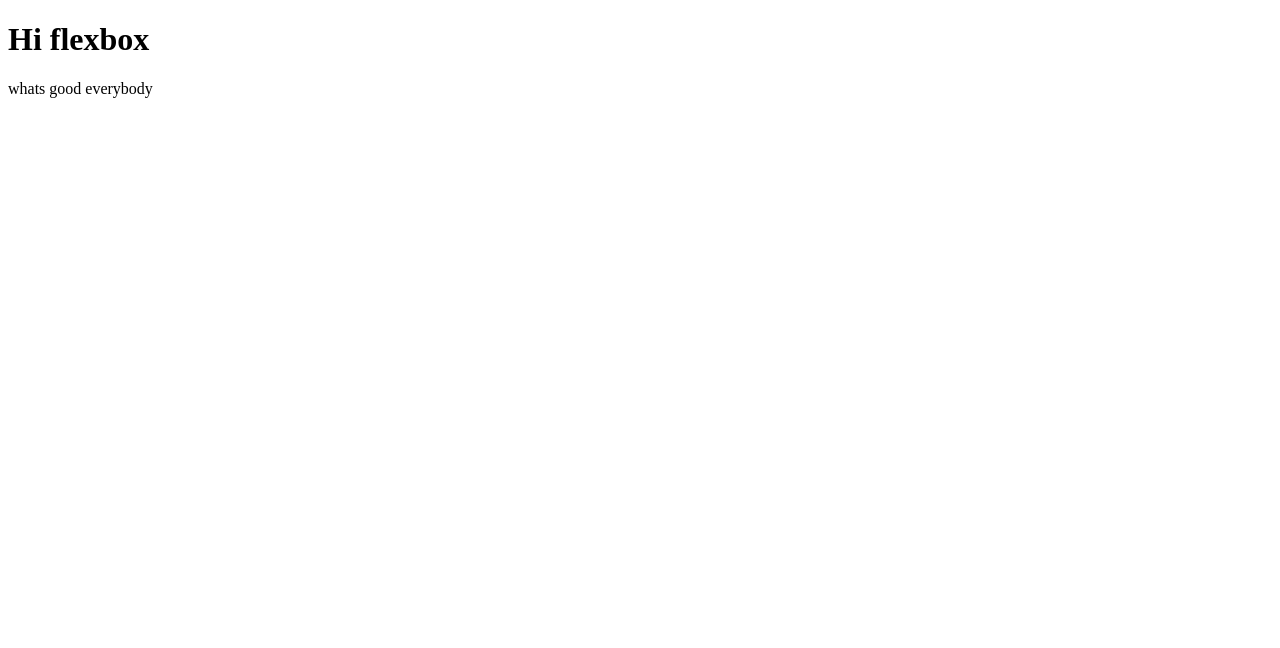
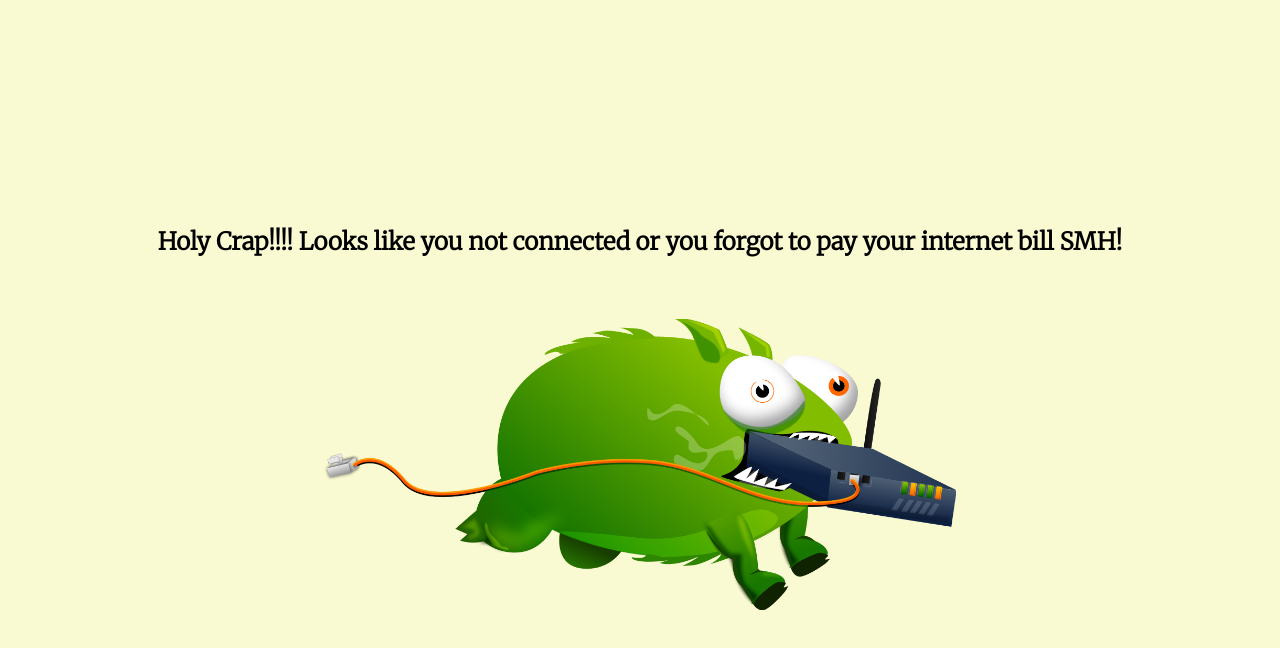
Before and after one commit to LuisCintron/git-test, a plain HTML site: page index.html in a window 1280 px wide. Drawn offline with Linux system fonts and the light colour scheme.

Commit message:
Error page updated

```diff
--- a/index.html
+++ b/index.html
@@ -3,11 +3,42 @@
   <head>
     <meta charset="UTF-8" />
     <meta name="viewport" content="width=device-width, initial-scale=1.0" />
-    <title>gulp test</title>
+    <title>error page</title>
+    <link
+      href="https://fonts.googleapis.com/css2?family=Merriweather:wght@300&display=swap"
+      rel="stylesheet"
+    />
+    <style>
+      body {
+        background-color: lightgoldenrodyellow;
+        font-family: "Merriweather", serif;
+      }
+      .error_wrapper {
+        display: flex;
+        justify-content: center;
+        align-items: center;
+        height: 100vh;
+        flex-direction: column;
+      }
+
+      .error_wrapper .error_heading {
+        margin-bottom: 42px;
+      }
+
+      img {
+        width: 50%;
+      }
+    </style>
   </head>
   <body>
-    <h1>Hi flexbox</h1>
-
-    <p>whats good everybody</p>
+    <div class="error_wrapper">
+      <div class="error_heading">
+        <h2>
+          Holy Crap!!!! Looks like you not connected or you forgot to pay your
+          internet bill SMH!
+        </h2>
+      </div>
+      <img src="/tbot.png" alt="" />
+    </div>
   </body>
 </html>
```
Also changed, not shown: tbot.png (added).
